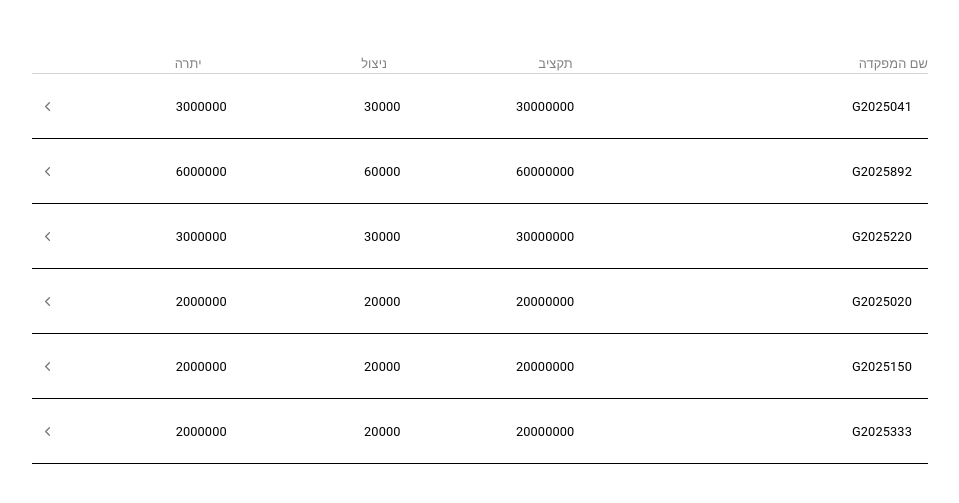
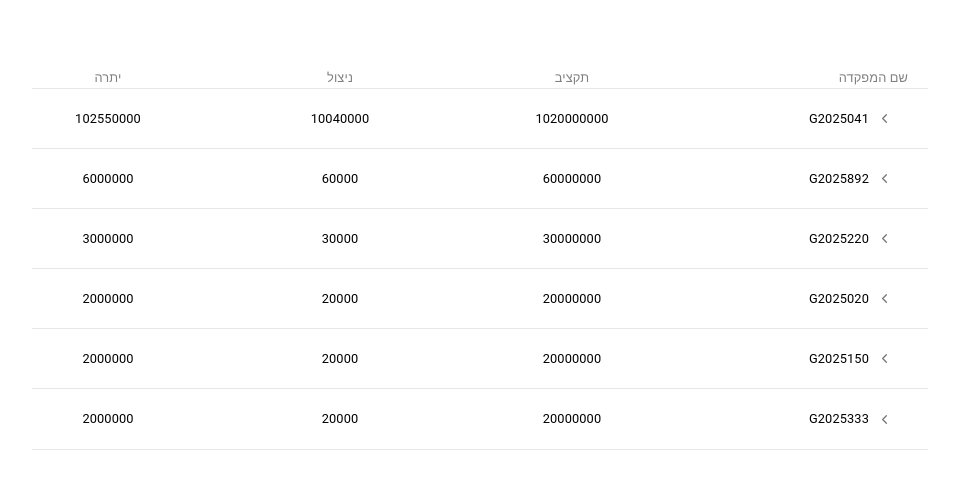
Before and after one commit to yaelLalezar/fmbbit-hierarchy, a React (Vite) app: page / in a window 1280 px wide. Shown: the part 141-644 px from the top of the page, without its empty margins (160-1119 px from the left). Built offline with nearby package versions, Linux system fonts and the light colour scheme.

Commit message:
final style

```diff
--- a/src/HierarchyTree/HierarchyTree.tsx
+++ b/src/HierarchyTree/HierarchyTree.tsx
@@ -12,10 +12,13 @@ function HierarchyTree({ addresses }: HierarchyTreeProps) {
 
     const [groupingKeysByOrder , setGroupingKeysByOrder] = useState<GroupingKey[]>(groupingByOrder)
 
-    const hierarchyAddresses = useMemo(() => {
-      return buildHierarchyFromAddresses(addresses, groupingKeysByOrder);
-    }, [addresses, groupingKeysByOrder]);
+    // const hierarchyAddresses = useMemo(() => {
+    //   return buildHierarchyFromAddresses(addresses, groupingKeysByOrder);
+    // }, [addresses, groupingKeysByOrder]);
 
+    const hierarchyAddresses = buildHierarchyFromAddresses(addresses, groupingKeysByOrder);
+
+    console.log(hierarchyAddresses);
   return (
     <Box sx={{width:'70vw'}}>
     <TreeContainer addressesHierarchy={hierarchyAddresses}/>
--- a/src/HierarchyTree/TreeContainer.module.scss
+++ b/src/HierarchyTree/TreeContainer.module.scss
@@ -6,7 +6,7 @@
 
   .tree {
     flex: 1 1 auto;
-    overflow-y: scroll;
+    overflow-y: hidden;
     overflow-x: hidden;
   }
 }
--- a/src/HierarchyTree/TreeHeader.module.scss
+++ b/src/HierarchyTree/TreeHeader.module.scss
@@ -1,30 +1,31 @@
 .tree_header {
-  border-bottom: 1px solid lightgray;
+  border-bottom: 1px solid #e7e7e7;
   direction: rtl;
   display: flex;
-  gap: 16px; /* MUI `gap: 2` is 2 * 8px = 16px */
+  justify-content: space-between;
+  align-items: center;
+  padding-inline: 20px;
 
-  .column {
-    flex: 1;
+  .budget_titles {
+    align-items: center;
     display: flex;
-    justify-content: flex-start;
-    align-items: center;
+    gap: 7.5rem;
 
-    .header_text {
-      font-size: 0.8rem; /* adjust as needed */
-      color: gray;
+    .column {
+      width: 7rem;
+      display: flex;
+      justify-content: center;
+      align-items: center;
+
+      .header_text {
+        font-size: 0.8rem; /* adjust as needed */
+        color: gray;
+      }
     }
   }
 
-  .column_large {
-     flex: 2;
-    display: flex;
-    justify-content: flex-start;
-    align-items: center;
-
-    .header_text {
-      font-size: 0.8rem; /* adjust as needed */
-      color: gray;
-    }
+  .header_text {
+    font-size: 0.8rem; /* adjust as needed */
+    color: gray;
   }
 }
--- a/src/HierarchyTree/TreeHeader.tsx
+++ b/src/HierarchyTree/TreeHeader.tsx
@@ -5,9 +5,11 @@ import styles from './TreeHeader.module.scss';                  // import the st
 function TreeHeader() {
   return (
     <Box className={styles.tree_header}>
-      <Box className={styles.column_large}>
+      <Box  >
         <Typography className={styles.header_text}>שם המפקדה</Typography>
       </Box>
+      <Box className={styles.budget_titles}>
+
       <Box className={styles.column}>
         <Typography className={styles.header_text}>תקציב</Typography>
       </Box>
@@ -17,6 +19,7 @@ function TreeHeader() {
       <Box className={styles.column}>
         <Typography className={styles.header_text}>יתרה</Typography>
       </Box>
+      </Box>
     </Box>
   );
 }
--- a/src/HierarchyTree/TreeItem.module.scss
+++ b/src/HierarchyTree/TreeItem.module.scss
@@ -1,51 +1,33 @@
 .item {
-  width: 100%;
   display: flex;
-  height: 4rem;
-  border-bottom: 1px solid black;
+  padding: 20px;
+  border-bottom: 1px solid #e7e7e7;
   direction: rtl;
-
+  justify-content: space-between;
 
   &:hover {
     background-color: rgba(0, 0, 0, 0.1);
   }
 
-  .item_content {
-    direction: rtl;
+  .title {
     display: flex;
-    gap: 10px; /* MUI `gap: 2` is 2 * 8px = 16px */
-    width: 100%;
-
-    .column {
-      flex: 1;
-      display: flex;
-      justify-content: flex-start;
     align-items: center;
-
+    gap: 0.5rem;
     .text {
-        font-size: 0.8rem; /* adjust as needed */
+      font-size: 0.8rem;
       color: black;
-      }
-    }
-
-    .column_large {
-      flex: 2;
-      display: flex;
-      justify-content: flex-start;
-      align-items: center;
-
-      .text {
-        font-size: 0.8rem; /* adjust as needed */
-        color: black;
-      }
-    }
-  }
-
-  .title {
-    font-size: 1rem;
+      margin: 0;
+      white-space: nowrap;
+      overflow: hidden;
+      text-overflow: ellipsis;
     }
 
     .iconButton {
+      margin-left: auto;
+      flex-shrink: 0;
+      padding: 0;
+      border: none;
+
       .icon {
         width: 15px;
         height: 15px;
@@ -59,5 +41,34 @@
         transform: rotate(-90deg);
         transition: transform 0.1s;
       }
+
+      &:focus,
+      &:active,
+      &:focus-visible {
+        outline: none;
+        border: none;
       }
     }
+  }
+
+  .budget_details {
+    align-items: center;
+    display: flex;
+    gap: 7.5rem;
+
+    .column {
+      width: 7rem;
+      display: flex;
+      justify-content: center;
+      align-items: center;
+      .text {
+        font-size: 0.8rem;
+        color: black;
+        margin: 0;
+        white-space: nowrap;
+        overflow: hidden;
+        text-overflow: ellipsis;
+      }
+    }
+  }
+}
--- a/src/HierarchyTree/TreeItem.tsx
+++ b/src/HierarchyTree/TreeItem.tsx
@@ -15,34 +15,45 @@ function TreeItem({ allAddressesHierarchy, currentAddress }: TreeItemProps) {
   const [isExpanded, setIsExpanded] = useState(false);
   return (
     <>
-      <Box className={styles.item} >
-        <Box className={styles.item_content} sx={{ paddingRight: `${currentAddress.level * 1}rem` }}>
-          <Box className={styles.column_large}>
-            <Typography className={styles.text}>{currentAddress.value}</Typography>
+      <Box className={styles.item}>
+        <Box className={styles.title} sx={{paddingRight: `${currentAddress.level}rem`,}}>
+            {currentAddress.children.length > 0 && (
+              <IconButton
+                onClick={() => setIsExpanded((prev) => !prev)}
+                className={styles.iconButton}
+              >
+                <ChevronLeft
+                  className={isExpanded ? styles.expanded : styles.icon}
+                />
+              </IconButton>
+            )}
+            <Typography className={styles.text}>
+              {currentAddress.value}
+            </Typography>
+        </Box>
+        <Box className={styles.budget_details}>
+          <Box className={styles.column}>
+            <Typography className={styles.text}>
+              {currentAddress.budget}
+            </Typography>
           </Box>
           <Box className={styles.column}>
-            <Typography className={styles.text}>{currentAddress.budget}</Typography>
+            <Typography className={styles.text}>
+              {currentAddress.used}
+            </Typography>
           </Box>
           <Box className={styles.column}>
-            <Typography className={styles.text}>{currentAddress.used}</Typography>
-          </Box>
-          <Box className={styles.column}>
-            <Typography className={styles.text}>{currentAddress.balance}</Typography>
+            <Typography className={styles.text}>
+              {currentAddress.balance}
+            </Typography>
           </Box>
         </Box>
-
-        {currentAddress.children.length > 0 && (
-          <IconButton
-            onClick={() => setIsExpanded((prev) => !prev)}
-            className={styles.iconButton}
-          >
-            <ChevronLeft
-              className={isExpanded ? styles.expanded : styles.icon}
-            />
-          </IconButton>
-        )}
       </Box>
-      <Box sx={{ backgroundColor: `rgba(0, 0, 0, ${currentAddress.level * 0.1})` }}>
+      <Box
+        sx={{
+          backgroundColor: `rgba(0, 0, 0, ${currentAddress.level * 0.02})`,
+        }}
+      >
         {currentAddress.children.length > 0 &&
           isExpanded &&
           currentAddress.children.map((child) => (
--- a/src/hardcodedData.ts
+++ b/src/hardcodedData.ts
@@ -23,6 +23,7 @@ export class FundsCenterNode {
     currentLevel: number,
   ): HierarchyAddresses {
     const parents = this.path.slice(0, -1);
+    node.level = currentLevel + parents.length ;
 
     let currentNode = node;
     for (let i = parents.length - 1; i >= 0; i--) {
@@ -77,9 +78,9 @@ export const adresses: BudgetAdresses[] = [
     commitmentItem: "123456789.2",
     fund: "G2025041",
     fundsCenter: "94003",
-    balance: "1000000",
-    used: "10000",
-    budget: "10000000",
+    balance: "100550000",
+    used: "10020000",
+    budget: "1000000000",
   },
   {
     commitmentItem: "111111111.3",
@@ -311,20 +312,19 @@ export function buildHierarchyFromAddresses(
     node.used = totalUsed.toString();
     node.budget = totalBudget.toString();
 
-    if (remainingKeys.length > 0) {
     if (currentKey === "fundsCenter") {
       const selectedNode = selectedTreeData.find(
         (item) => item.fundsCenter === value,
       );
 
+      const selectedNodePath = selectedNode ? selectedNode.getPath() : [];
+
       node.children = buildHierarchyFromAddresses(
         groupedAddresses,
         remainingKeys,
         selectedTreeData,
-          currentLevel + 1,
+        currentLevel + selectedNodePath.length ,
       );
-
-        const selectedNodePath = selectedNode ? selectedNode.getPath() : null;
 
       if (selectedNode && selectedNodePath && selectedNodePath.length > 0) {
         const hierarchyNode = selectedNode.getHierarchy(node, currentLevel);
@@ -339,9 +339,6 @@ export function buildHierarchyFromAddresses(
         selectedTreeData,
         currentLevel + 1,
       );
-        nodes.push(node);
-      }
-    } else {
       nodes.push(node);
     }
   });
```
Lines whose indentation alone changed are shown as unchanged.
